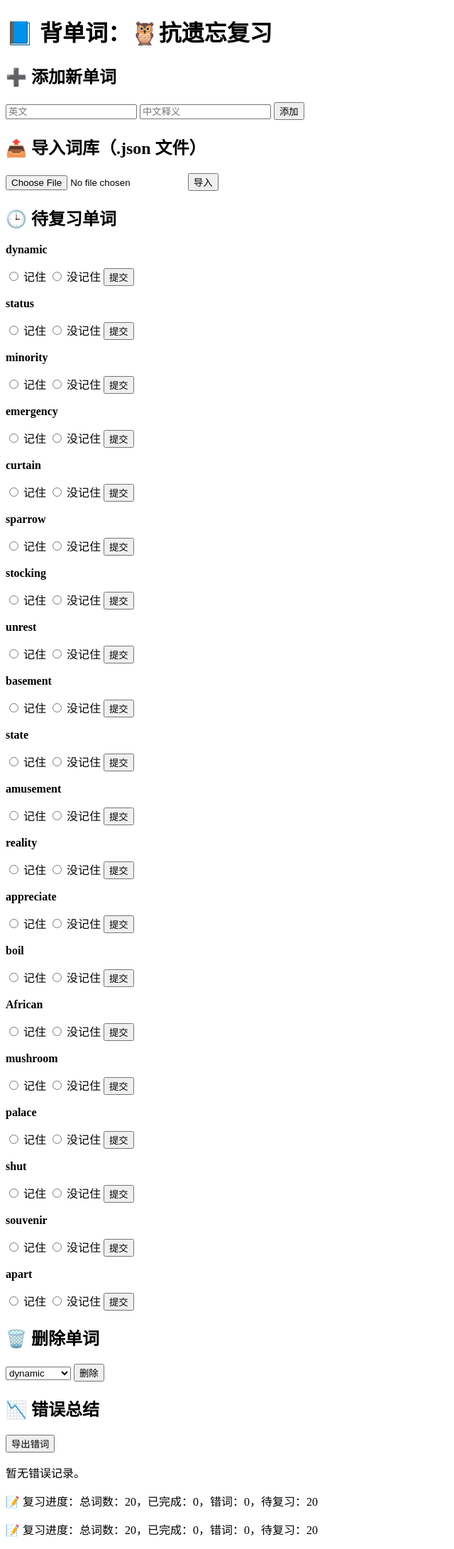
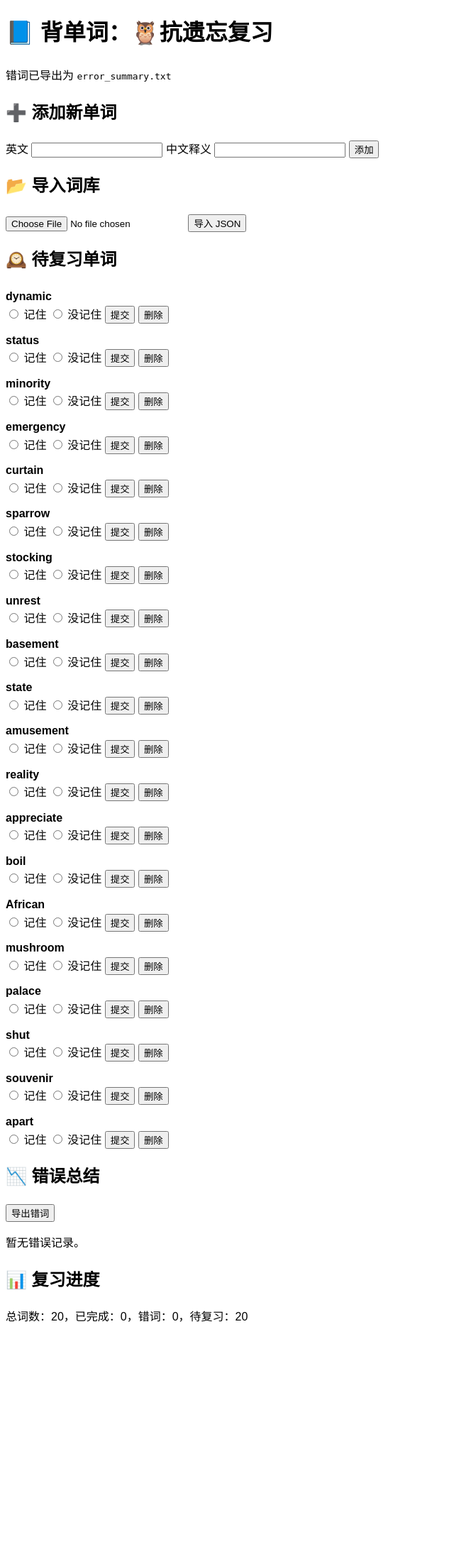
Before and after one commit to Melati021/flask-vocab-trainer, a Flask app: page / in a window 1280 px wide. Shown: the whole page at 71% size, without its empty margins (0-640 px from the left). After the commit the page ends 1863 px from the top, so only its background shows below. Run offline with Flask 3, Linux system fonts and the light colour scheme.

Commit message:
Update index.html
666

```diff
--- a/templates/index.html
+++ b/templates/index.html
@@ -3,71 +3,64 @@
 <head>
   <meta charset="UTF-8">
   <title>背单词：🦉抗遗忘复习</title>
+  <style>
+    body { font-family: sans-serif; line-height: 1.6; }
+    .word-block { margin: 10px 0; }
+    form.inline { display: inline; }
+  </style>
 </head>
 <body>
   <h1>📘 背单词：🦉抗遗忘复习</h1>
-  {% if message %}
-    <p><strong>{{ message }}</strong></p>
-  {% endif %}
+
+  {% if message %}<p><b>{{ message }}</b></p>{% endif %}
+  <p>错词已导出为 <code>error_summary.txt</code></p>
 
   <h2>➕ 添加新单词</h2>
-  <form method="POST">
-    <input type="text" name="new_word" placeholder="英文">
-    <input type="text" name="meaning" placeholder="中文释义">
+  <form method="post">
+    英文 <input type="text" name="new_word">
+    中文释义 <input type="text" name="meaning">
     <button type="submit">添加</button>
   </form>
 
-  <h2>📤 导入词库（.json 文件）</h2>
-  <form method="POST" action="/import_vocab" enctype="multipart/form-data">
+  <h2>📂 导入词库</h2>
+  <form method="post" action="/import_vocab" enctype="multipart/form-data">
     <input type="file" name="vocab_file">
-    <button type="submit">导入</button>
+    <button type="submit">导入 JSON</button>
   </form>
 
-  <h2>🕒 待复习单词</h2>
+  <h2>🕰️ 待复习单词</h2>
   {% if review_words %}
-    <form method="POST">
-      {% for word, info in review_words %}
-        <div>
-          <p><strong>{{ word }}</strong> {% if word in show_meaning %}- {{ info.meaning }}{% endif %}</p>
+    {% for word, info in review_words %}
+      <div class="word-block">
+        <b>{{ word }}</b>
+        {% if word in show_meaning %}- {{ info.meaning }}{% endif %}<br>
+        <form method="post" class="inline">
+          <input type="hidden" name="review_action" value="{{ word }}">
           <label><input type="radio" name="action_{{ word }}" value="yes" required> 记住</label>
           <label><input type="radio" name="action_{{ word }}" value="no"> 没记住</label>
-          <button type="submit" name="review_action" value="{{ word }}">提交</button>
-        </div>
-      {% endfor %}
-    </form>
-  {% else %}
-    <p>🎉 今天没有需要复习的单词！</p>
-  {% endif %}
-
-  <h2>🗑️ 删除单词</h2>
-  <form method="POST">
-    <select name="delete_word">
-      {% for word in data %}
-        <option value="{{ word }}">{{ word }}</option>
-      {% endfor %}
-    </select>
-    <button type="submit">删除</button>
-  </form>
+          <button type="submit">提交</button>
+        </form>
+        <form method="post" class="inline">
+          <input type="hidden" name="delete_word" value="{{ word }}">
+          <button type="submit">删除</button>
+        </form>
+      </div>
+    {% endfor %}
+  {% else %}<p>🎉 今天没有需要复习的单词！</p>{% endif %}
 
   <h2>📉 错误总结</h2>
-  <form method="POST">
+  <form method="post">
     <button type="submit" name="export_errors">导出错词</button>
   </form>
   {% if errors %}
     <ul>
       {% for word, info in errors %}
-        <li>{{ word }} - {{ info.meaning }}（记录于 {{ info.start_date }}）</li>
+        <li>{{ word }} - {{ info.meaning }} （记录于 {{ info.start_date }}）</li>
       {% endfor %}
     </ul>
-  {% else %}
-    <p>暂无错误记录。</p>
-  {% endif %}
+  {% else %}<p>暂无错误记录。</p>{% endif %}
 
-  <p>📝 复习进度：总词数：{{ stats.total }}，已完成：{{ stats.completed }}，错词：{{ stats.errors }}，待复习：{{ stats.pending }}</p>
+  <h2>📊 复习进度</h2>
+  <p>总词数：{{ stats.total }}，已完成：{{ stats.completed }}，错词：{{ stats.errors }}，待复习：{{ stats.pending }}</p>
 </body>
 </html>
-
-
-  <p>📝 复习进度：总词数：{{ stats.total }}，已完成：{{ stats.completed }}，错词：{{ stats.errors }}，待复习：{{ stats.pending }}</p>
-</body>
-</html>
```
